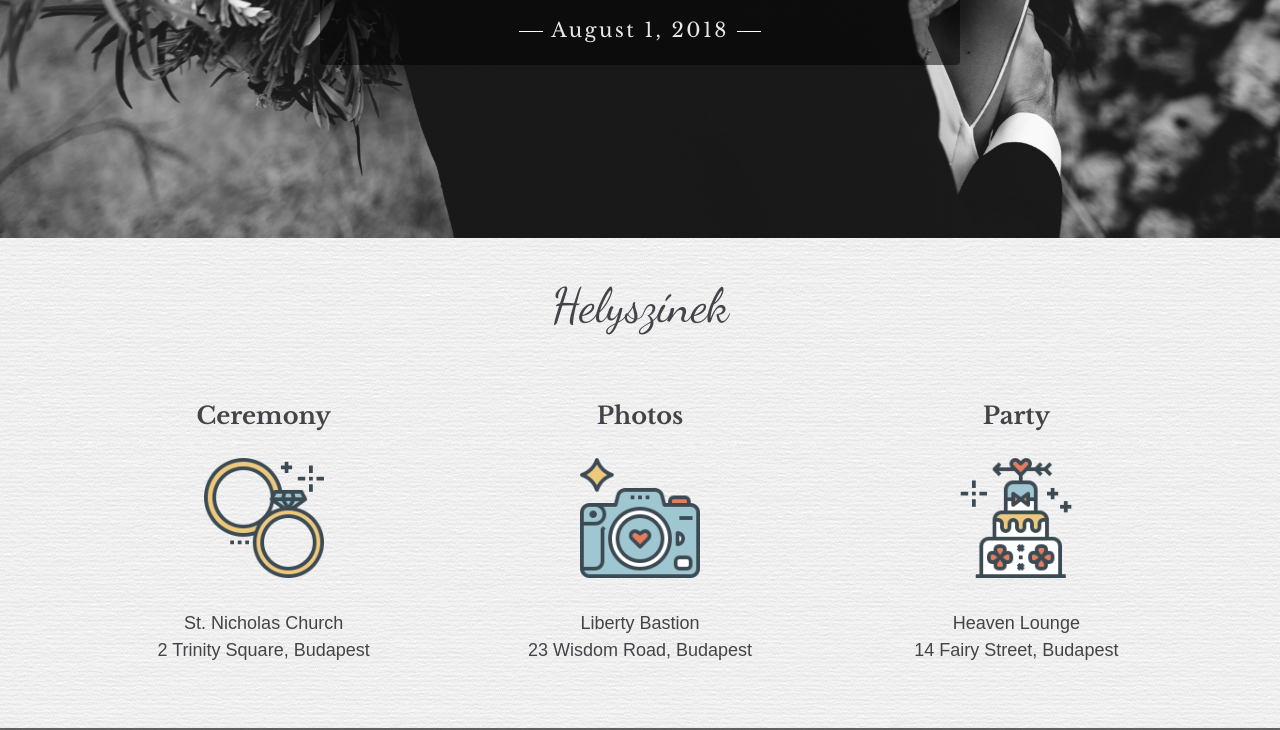
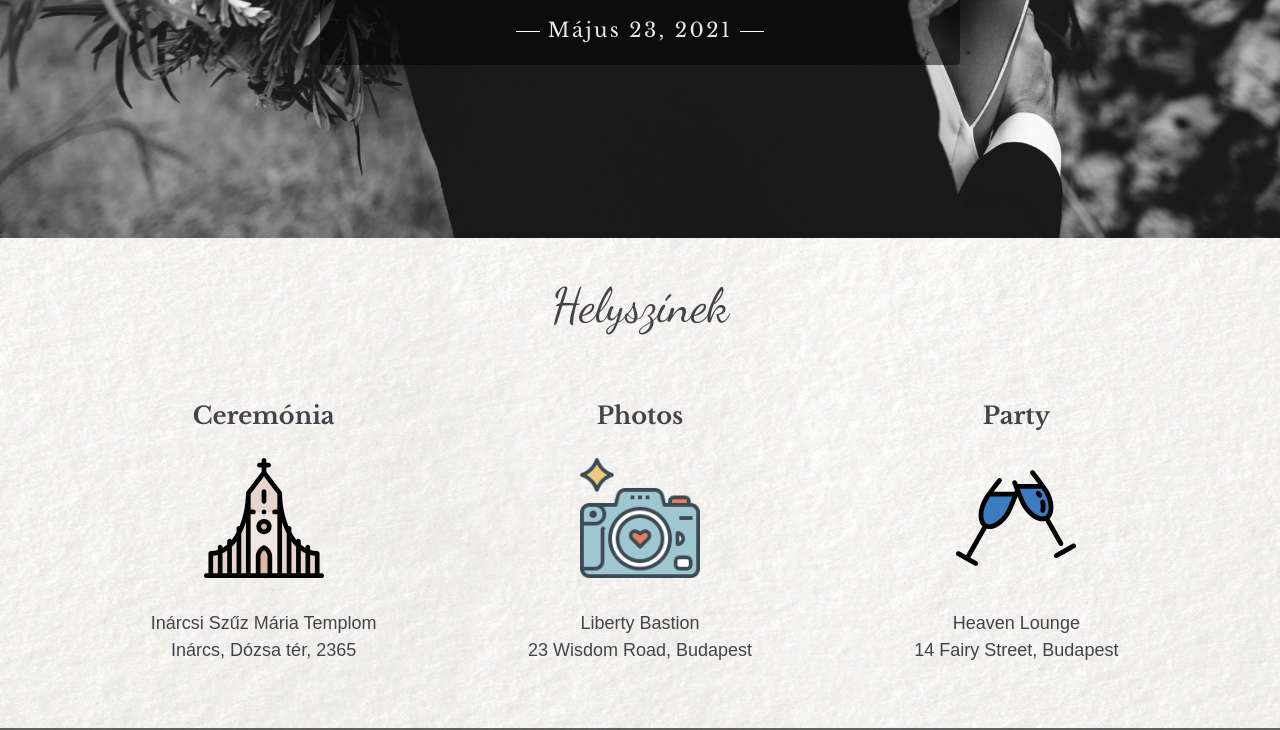
Before and after one commit to kovacsmarkakos/my-wedding, a plain HTML site: page index.html in a window 1280 px wide. Shown: the part 562-1292 px from the top of the page. Drawn offline with nearby package versions, Linux system fonts and the light colour scheme; a web font is replaced by a local one.

Commit message:
Apróbb változtatások, kísérletezés

```diff
--- a/index.html
+++ b/index.html
@@ -18,7 +18,7 @@
         <div class="hero-text">
           <div class="tagline">Összeházasodunk!</div>
           <h1>Dorka &amp; Márk</h1>
-          <span class="date">August 1, 2018</span>
+          <span class="date">Május 23, 2021</span>
         </div>
       </div>
   </header>
@@ -26,10 +26,10 @@
     <section class="locations">
       <h2>Helyszínek</h2>
       <div class="blurb">
-        <h3>Ceremony</h3>
-        <img src="images/wedding-landing-ceremony.png" alt="Ceremony">
-        <div>St. Nicholas Church</div>
-        <div>2 Trinity Square, Budapest</div>
+        <h3>Ceremónia</h3>
+        <a href="https://goo.gl/maps/d4YLwTTUf6rYN1Hc6" target="_blank"><img src="images/cultures.svg" alt="Ceremony"></a>
+        <div>Inárcsi Szűz Mária Templom</div>
+        <div>Inárcs, Dózsa tér, 2365</div>
       </div>
       <div class="blurb">
         <h3>Photos</h3>
@@ -39,7 +39,7 @@
       </div>
       <div class="blurb">
         <h3>Party</h3>
-        <img src="images/wedding-landing-party.png" alt="Party">
+        <img src="images/champagne.svg" alt="Party">
         <div>Heaven Lounge</div>
         <div>14 Fairy Street, Budapest</div>
       </div>
@@ -103,7 +103,7 @@
   </main>
   <footer>
     <div class="footer-wrapper">
-      <p><small>Made with ♥ in Budapest &copy;2018 | Icons by <a href="http://www.flaticon.com/authors/becris" title="Becris">Becris</a> (<a href="http://creativecommons.org/licenses/by/3.0/" title="Creative Commons BY 3.0" target="_blank">CC 3.0 BY</a>)</small></p>
+      <p><small>Made with ♥ in Budapest &copy;2018 | Icons made by <a href="https://www.flaticon.com/authors/freepik" title="Freepik">Freepik</a> from <a href="https://www.flaticon.com/" title="Flaticon"> www.flaticon.com</a></small></p>
     </div>
   </footer>
 </body>
--- a/main.css
+++ b/main.css
@@ -17,7 +17,7 @@
   }
 
   body {
-    background: url('../images/wedding-landing-background.png') repeat center;
+    background: url('/images/white-printer-paper-near-white-ceramic-mug-164642.jpg') repeat center;
     font-family: 'Libre Baskerville', serif;
     font-size: 1.125rem;
     line-height: 1.5;
```
Also changed, not shown: images/champagne.svg (added), images/cultures.svg (added), images/white-printer-paper-near-white-ceramic-mug-164642.jpg (added), 3 other files.
